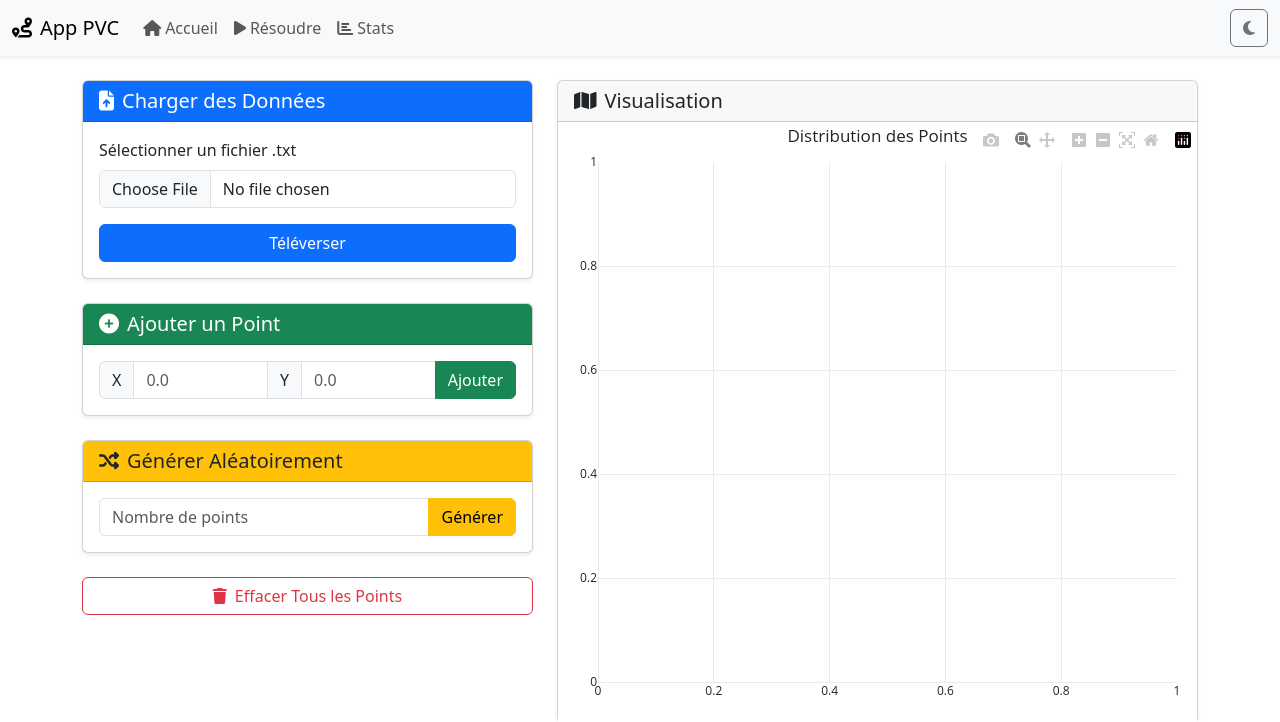
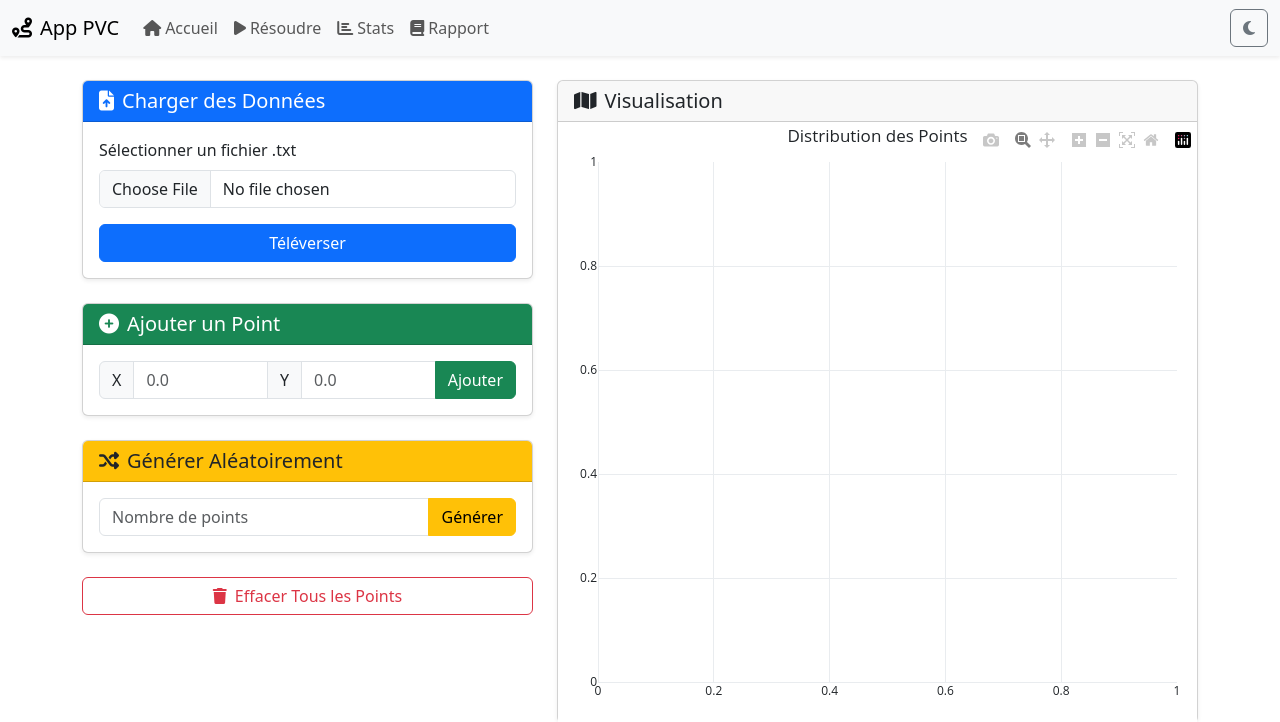
Before and after one commit to louisgrn/PVC-AlgoGraph-project-2025-L3, a Flask app: page / in a window 1280 px wide. Shown: the top 722 px of the page. Run offline with Flask 3, Linux system fonts and the light colour scheme; some libraries are stand-ins or nearby versions.

Commit message:
Add rapport page and PDF download functionality

```diff
--- a/app.py
+++ b/app.py
@@ -1,4 +1,4 @@
-from flask import Flask, render_template, request, jsonify, redirect, url_for
+from flask import Flask, render_template, request, jsonify, redirect, url_for, send_from_directory
 import pvc_lib
 import threading
 import time
@@ -116,5 +116,13 @@ def run_solve():
 def stats():
     return render_template('stats.html')
 
+@app.route('/rapport')
+def rapport():
+    return render_template('rapport.html')
+
+@app.route('/rapport/pdf')
+def rapport_pdf():
+    return send_from_directory('rapport', 'rapport.pdf')
+
 if __name__ == '__main__':
     app.run(debug=True)
--- a/templates/base.html
+++ b/templates/base.html
@@ -25,6 +25,7 @@
                     <li class="nav-item"><a class="nav-link" href="/"><i class="fas fa-home me-1"></i>Accueil</a></li>
                     <li class="nav-item"><a class="nav-link" href="/solve"><i class="fas fa-play me-1"></i>Résoudre</a></li>
                     <li class="nav-item"><a class="nav-link" href="/stats"><i class="fas fa-chart-bar me-1"></i>Stats</a></li>
+                    <li class="nav-item"><a class="nav-link" href="/rapport"><i class="fas fa-book me-1"></i>Rapport</a></li>
                 </ul>
                 <button class="btn btn-outline-secondary" id="themeToggle">
                     <i class="fas fa-moon"></i>
```
Also changed, not shown: templates/rapport.html (added, +17 -0 lines).
